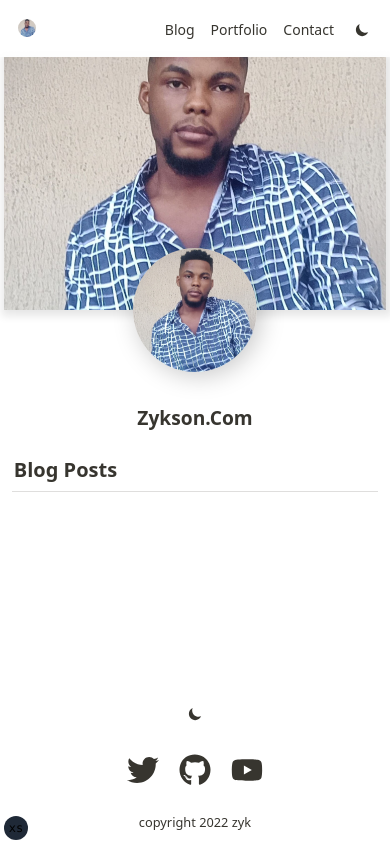
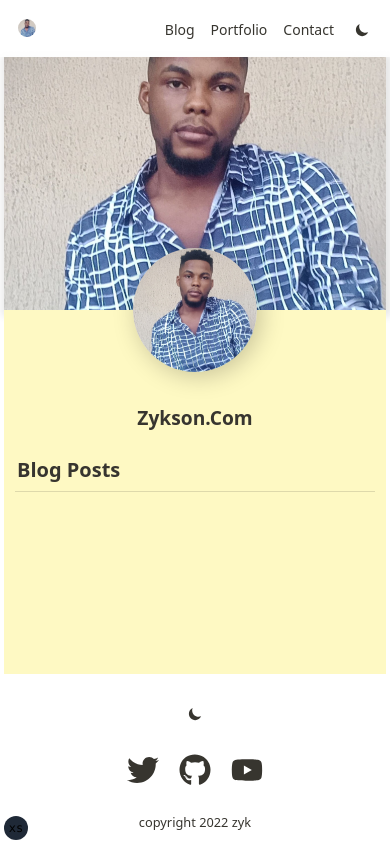
Before and after one commit to zykscode/last, a Next.js app: page / in a window 390 px wide. Built offline with nearby package versions, Linux system fonts and the light colour scheme.

Commit message:
first commit

```diff
--- a/components/container.tsx
+++ b/components/container.tsx
@@ -8,7 +8,7 @@ function Container({ children, ...props}:any) {
   return (
     <div className="page-scroller ">
       <CoverWrapper img={props.coverWrapper} />
-      <main className="page page-has-cover page-has-icon page-has-image-icon full-page index-page">
+      <main className="page bg-yellow-100 page-has-cover page-has-icon page-has-image-icon full-page index-page">
         <IconHero />
         <h1 className="title text-[1.2em] md:text-[2em] capitalize">
           {(props.title && `${props.title} `) || 'Zykson.com'}
--- a/styles/style.scss
+++ b/styles/style.scss
@@ -4028,8 +4028,8 @@ html {
 
 @media only screen and (max-width:920px) {
 	.index-page.page {
-		padding-left: 2vw;
-		padding-right: 2vw;
+		padding-left: 4vw;
+		padding-right: 4vw;
 	}
 }
 
```
